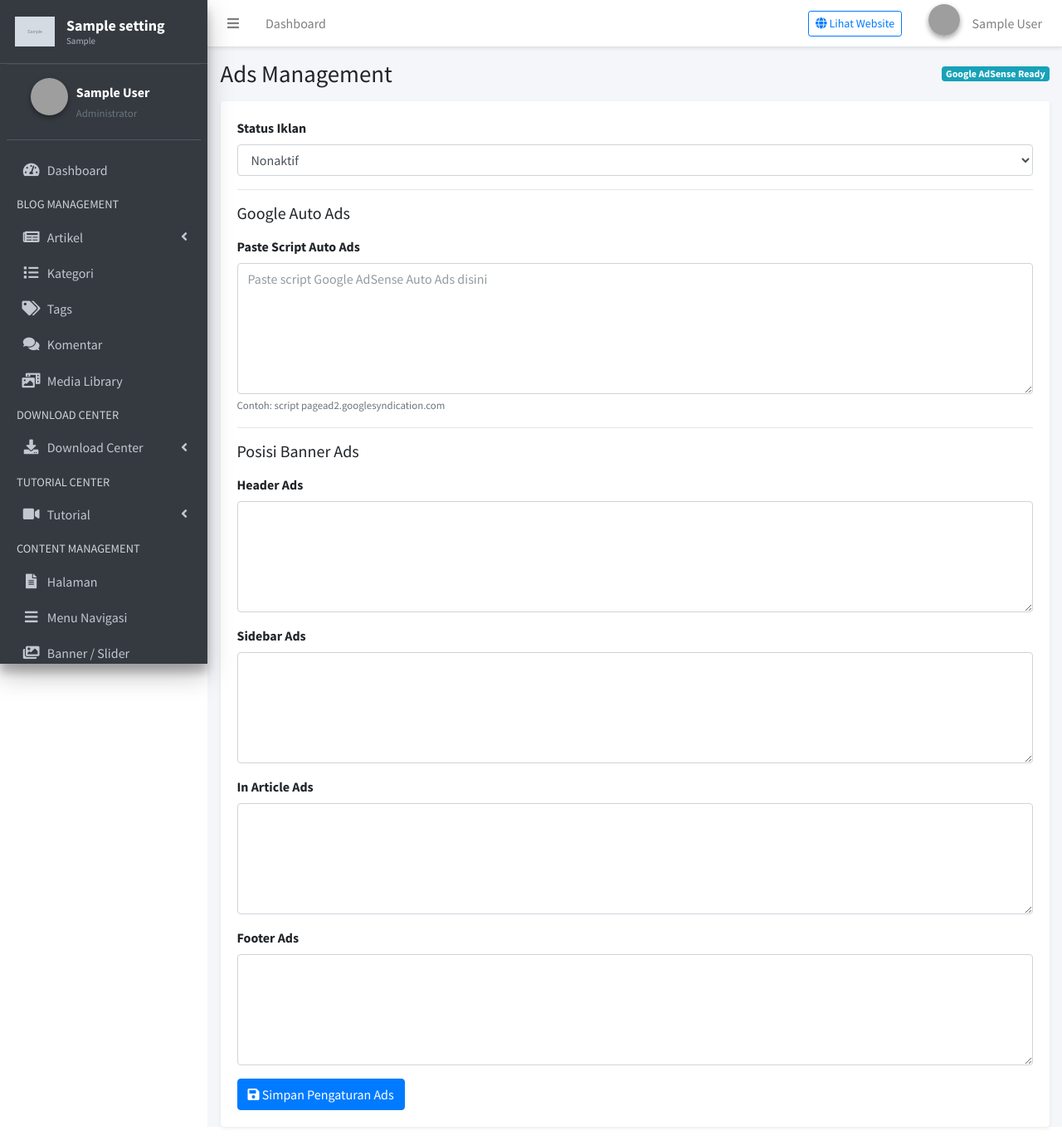
After one commit to Muhamadnazmudin/nazmu, a CodeIgniter app: page /nazmu/index.php/admin/ads/index in a window 1280 px wide. The commit adds this page. Shown: the whole page at 83% size. Run offline with CodeIgniter, Linux system fonts and the light colour scheme; the visitor is signed in with stand-in values (Sample User, id 1); tables that the repository leaves empty or names only in its code hold one stand-in row (values such as "Sample post"); grey boxes marked "Sample" are stand-in pictures; data that the repository does not hold is empty; some libraries are stand-ins or nearby versions; grey boxes are pictures that could not be loaded.

Commit message:
penambahan adsense

```diff
--- a/application/config/routes.php
+++ b/application/config/routes.php
@@ -198,6 +198,13 @@ $route['admin/tutorials/update/(:num)']
 $route['admin/tutorials/delete/(:num)']
 = 'admin/tutorials/delete/$1';
 
+/* ADS */
+$route['admin/ads']
+= 'admin/ads/index';
+
+$route['admin/ads/update']
+= 'admin/ads/update';
+
 /* BLOG */
 $route['blog/(:any)']
 = 'blog/detail/$1';
--- /dev/null
+++ b/application/controllers/admin/Ads.php
@@ -0,0 +1,98 @@
+<?php
+defined('BASEPATH')
+OR exit('No direct script access allowed');
+
+class Ads
+extends MY_Controller
+{
+    public function __construct()
+    {
+        parent::__construct();
+
+        if(
+        !$this->session
+        ->userdata(
+        'logged_in'
+        )
+        ){
+            redirect(
+            'auth'
+            );
+        }
+
+        $this->load->model(
+        'Setting_model'
+        );
+    }
+
+    public function index()
+    {
+        $data['title'] =
+        'Ads Management';
+
+        $data['setting'] =
+        $this->Setting_model
+        ->get();
+
+        $this->load->view(
+        'admin/ads/index',
+        $data
+        );
+    }
+
+    public function update()
+    {
+        $data = [
+
+            'adsense_auto' =>
+            $this->input->post(
+            'adsense_auto'
+            ),
+
+            'ads_header' =>
+            $this->input->post(
+            'ads_header'
+            ),
+
+            'ads_sidebar' =>
+            $this->input->post(
+            'ads_sidebar'
+            ),
+
+            'ads_article' =>
+            $this->input->post(
+            'ads_article'
+            ),
+
+            'ads_footer' =>
+            $this->input->post(
+            'ads_footer'
+            ),
+
+            'ads_status' =>
+            $this->input->post(
+            'ads_status'
+            ),
+
+            'updated_at' =>
+            date(
+            'Y-m-d H:i:s'
+            )
+        ];
+
+        $this->Setting_model
+        ->update(
+        $data
+        );
+
+        $this->session
+        ->set_flashdata(
+        'success',
+        'Pengaturan Ads berhasil disimpan'
+        );
+
+        redirect(
+        'admin/ads'
+        );
+    }
+}
--- /dev/null
+++ b/application/views/admin/ads/index.php
@@ -0,0 +1,234 @@
+<?php $this->load->view(
+'admin/layout/header'
+); ?>
+
+<?php $this->load->view(
+'admin/layout/navbar'
+); ?>
+
+<?php $this->load->view(
+'admin/layout/sidebar'
+); ?>
+
+<div class="content-wrapper">
+
+<section class="content-header">
+
+<div class="container-fluid">
+
+<div class="d-flex
+justify-content-between
+align-items-center">
+
+<h1>
+
+Ads Management
+
+</h1>
+
+<span class="badge
+badge-info">
+
+Google AdSense Ready
+
+</span>
+
+</div>
+
+</div>
+
+</section>
+
+<section class="content">
+
+<div class="container-fluid">
+
+<div class="card shadow-sm">
+
+<div class="card-body">
+
+<form action="<?= base_url(
+'admin/ads/update'
+) ?>"
+method="POST">
+
+<input type="hidden"
+name="<?= $this->security
+->get_csrf_token_name(); ?>"
+value="<?= $this->security
+->get_csrf_hash(); ?>">
+
+<!-- STATUS -->
+<div class="form-group">
+
+<label>
+
+Status Iklan
+
+</label>
+
+<select
+name="ads_status"
+class="form-control">
+
+<option value="inactive"
+<?= $setting
+->ads_status
+==
+'inactive'
+? 'selected'
+: '' ?>>
+
+Nonaktif
+
+</option>
+
+<option value="active"
+<?= $setting
+->ads_status
+==
+'active'
+? 'selected'
+: '' ?>>
+
+Aktif
+
+</option>
+
+</select>
+
+</div>
+
+<hr>
+
+<h5 class="mb-3">
+
+Google Auto Ads
+
+</h5>
+
+<div class="form-group">
+
+<label>
+
+Paste Script Auto Ads
+
+</label>
+
+<textarea
+name="adsense_auto"
+class="form-control"
+rows="6"
+placeholder="Paste script Google AdSense Auto Ads disini"><?= html_escape(
+$setting->adsense_auto
+) ?></textarea>
+
+<small class="text-muted">
+
+Contoh:
+script pagead2.googlesyndication.com
+
+</small>
+
+</div>
+
+<hr>
+
+<h5 class="mb-3">
+
+Posisi Banner Ads
+
+</h5>
+
+<div class="form-group">
+
+<label>
+
+Header Ads
+
+</label>
+
+<textarea
+name="ads_header"
+class="form-control"
+rows="5"><?= html_escape(
+$setting->ads_header
+) ?></textarea>
+
+</div>
+
+<div class="form-group">
+
+<label>
+
+Sidebar Ads
+
+</label>
+
+<textarea
+name="ads_sidebar"
+class="form-control"
+rows="5"><?= html_escape(
+$setting->ads_sidebar
+) ?></textarea>
+
+</div>
+
+<div class="form-group">
+
+<label>
+
+In Article Ads
+
+</label>
+
+<textarea
+name="ads_article"
+class="form-control"
+rows="5"><?= html_escape(
+$setting->ads_article
+) ?></textarea>
+
+</div>
+
+<div class="form-group">
+
+<label>
+
+Footer Ads
+
+</label>
+
+<textarea
+name="ads_footer"
+class="form-control"
+rows="5"><?= html_escape(
+$setting->ads_footer
+) ?></textarea>
+
+</div>
+
+<button type="submit"
+class="btn btn-primary">
+
+<i class="fas fa-save"></i>
+
+Simpan Pengaturan Ads
+
+</button>
+
+</form>
+
+</div>
+
+</div>
+
+</div>
+
+</section>
+
+</div>
+
+<?php $this->load->view(
+'admin/layout/footer'
+); ?>
--- a/application/views/admin/layout/sidebar.php
+++ b/application/views/admin/layout/sidebar.php
@@ -409,7 +409,29 @@ Administrator
         </a>
     </li>
 
+    <li class="nav-item">
 
+<a href="<?= base_url(
+'admin/ads'
+) ?>"
+class="nav-link
+<?= uri_string()
+== 'admin/ads'
+? 'active'
+: '' ?>">
+
+<i class="nav-icon
+fas fa-ad"></i>
+
+<p>
+
+Ads Management
+
+</p>
+
+</a>
+
+</li>
     <!-- USER -->
     <li class="nav-header">
         USER MANAGEMENT
```
Also changed, not shown: application/views/public/home.php (+86 -0 lines), application/views/public/layout/header.php (+15 -0 lines).
